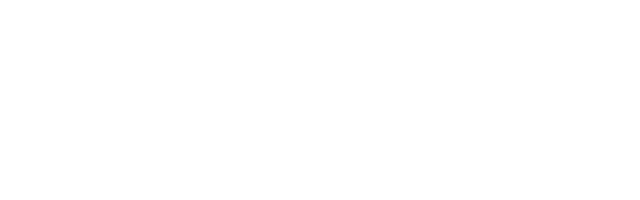
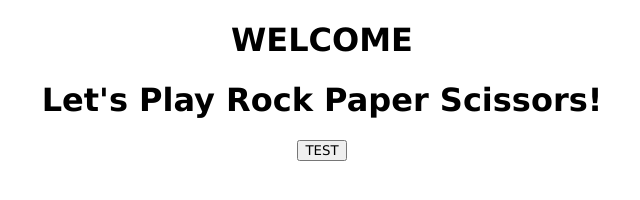
Before and after one commit to b3hold23/rps-project, a plain HTML site: page index.html in a window 1280 px wide. Shown: the whole page, without its empty margins (318-958 px from the left). Drawn offline with Linux system fonts and the light colour scheme.

Commit message:
added pop up

```diff
--- a/assets/script.js
+++ b/assets/script.js
@@ -0,0 +1,8 @@
+const gamelist = ['Rock' , 'Paper' , 'Scissors'];
+
+console.log(gamelist);
+
+function rps() {
+    alert("Let's play Rock Paper Scissors")
+    let choice = prompt("Please type an answer" , "Rock, Paper, Scissors");
+}
--- a/assets/stylesheet.css
+++ b/assets/stylesheet.css
@@ -1,3 +1,8 @@
 *{
+    font-family: 'Lucida Sans', 'Lucida Sans Regular', 'Lucida Grande', 'Lucida Sans Unicode', Geneva, Verdana, sans-serif;
+    text-align: center;
+}
 
+h1 {
+    margin: 20px, 20px, 20px, 20px;
 }
--- a/index.html
+++ b/index.html
@@ -8,5 +8,13 @@
 </head>
 <body>
 
+    <h1>WELCOME</h1>
+
+    <h1>Let's Play Rock Paper Scissors!</h1>
+
+    <button onclick="rps()">TEST</button>
+
+
+    <script src="./assets/script.js"></script>
 </body>
 </html>
```
